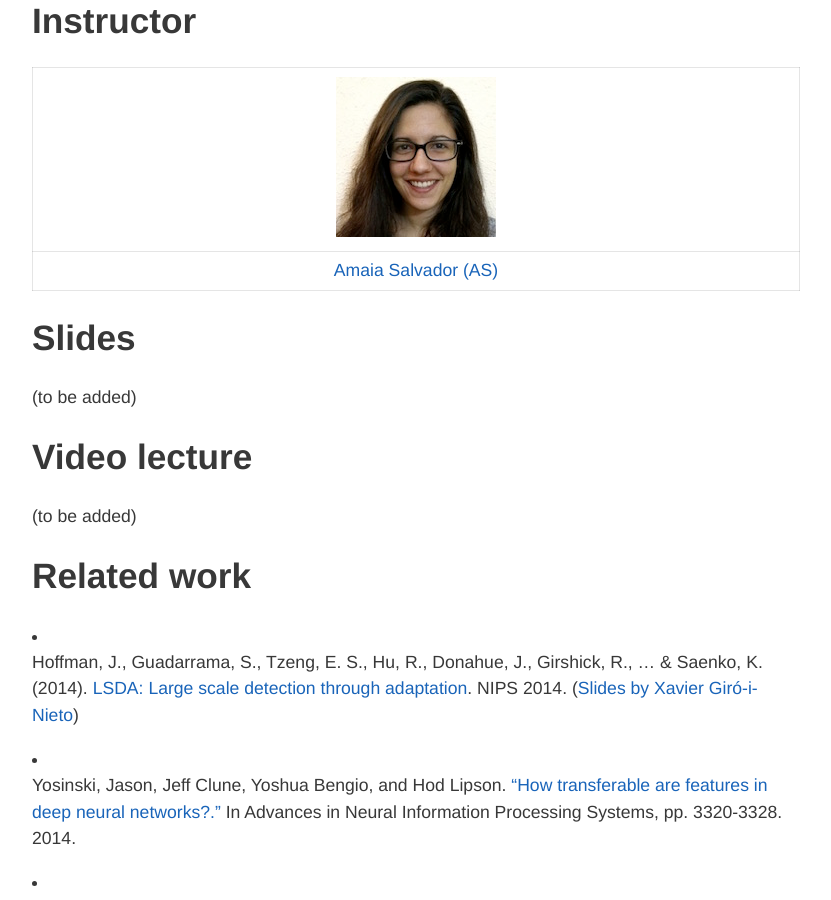
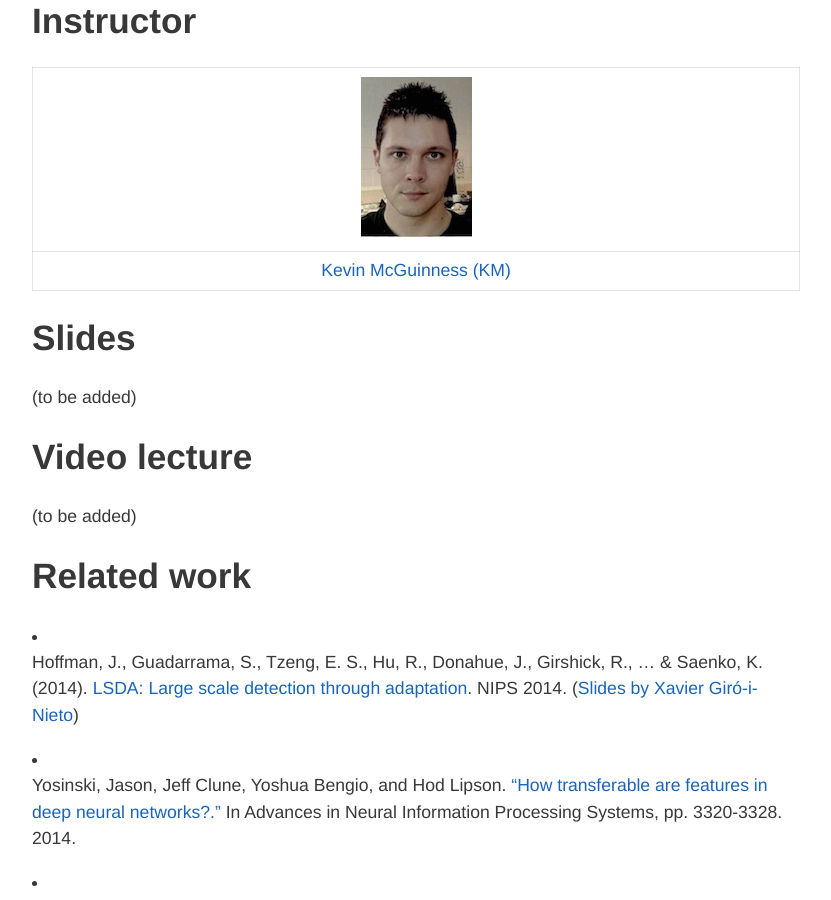
Before and after one commit to imatge-upc/telecombcn-2016-dlcv, a Jekyll site: the page built from transfer.md, in a window 1280 px wide and 900 px high, scrolled down 331 px. Shown: the whole window, without its empty margins (224-1055 px from the left). Built offline with Jekyll 4.4.1, drawn with Linux system fonts in a browser that asks for light colours; nearby versions of some CDN libraries.

Commit message:
Update transfer.md

```diff
--- a/transfer.md
+++ b/transfer.md
@@ -7,13 +7,12 @@ hide: true
 
 ## Instructor
 
-| ![AmaiaSalvador][AmaiaSalvador-photo]  |
-|:-:|:-:|:-:|:-:|:-:|:-:|
- | [Amaia Salvador (AS)][AmaiaSalvador-web] |
+| ![Kevin McGuinness][KevinMcGuinness-photo]  |
+|:-:|
+|  [Kevin McGuinness (KM)](KevinMcGuinness-web)     |
 
-[AmaiaSalvador-web]: https://imatge.upc.edu/web/people/amaia-salvador
-
-[AmaiaSalvador-photo]: img/instructors/AmaiaSalvador.jpg "Amaia Salvador"
+[KevinMcGuinness-web]: https://www.insight-centre.org/users/kevin-mcguinness
+[KevinMcGuinness-photo]: img/instructors/KevinMcGuinness.jpg "Kevin McGuinness"
 
 ## Slides
 
```
